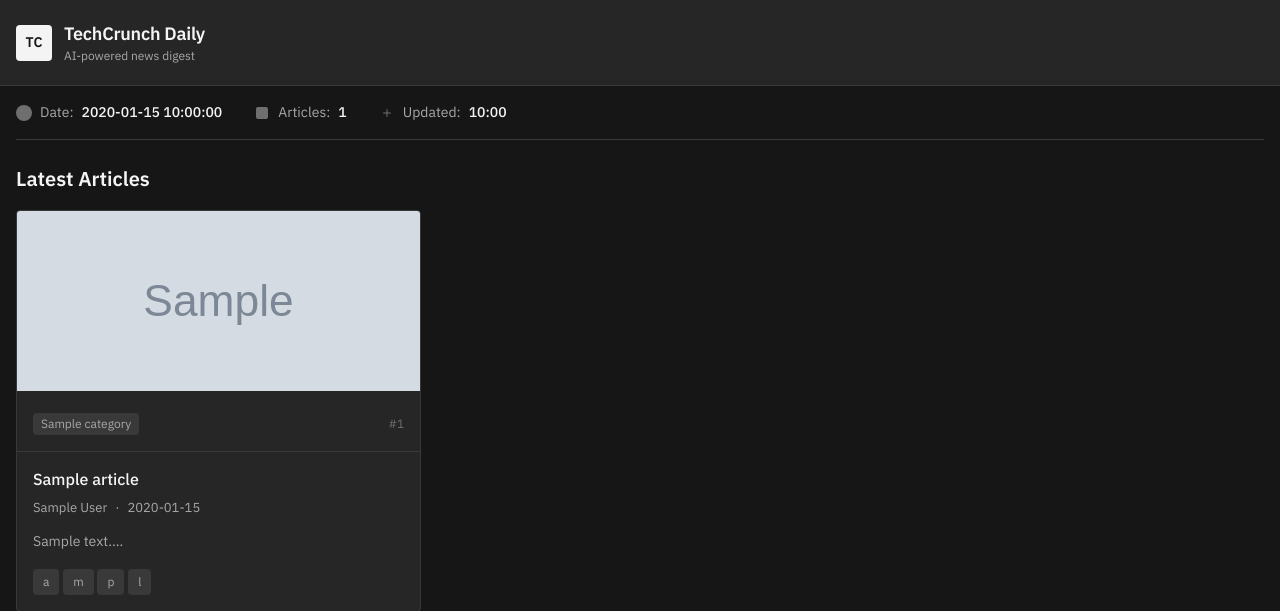
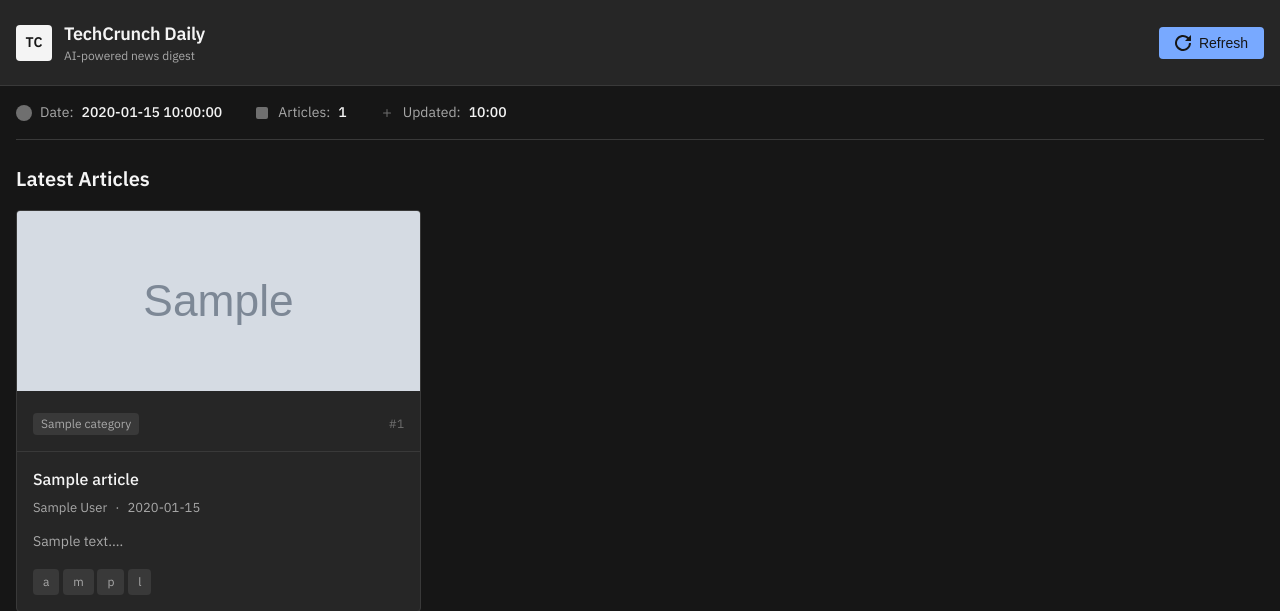
Before and after one commit to designhawk/techcrunch, a Flask app: template templates/index.html in a window 1280 px wide. Shown: the top 611 px of the page. Run offline with Flask 3, Linux system fonts and the light colour scheme; the template is opened without the code that fills it: most values are stand-ins (such as "Sample title", 1, 10 or a date in 2020); grey boxes marked "Sample" are stand-in pictures.

Commit message:
Add manual refresh button to header

```diff
--- a/templates/index.html
+++ b/templates/index.html
@@ -75,6 +75,25 @@
             flex-wrap: wrap;
             gap: 16px;
         }
+
+        .btn-refresh {
+            display: inline-flex;
+            align-items: center;
+            gap: 8px;
+            padding: 8px 16px;
+            background: var(--carbon-accent);
+            color: var(--carbon-bg-primary);
+            border: none;
+            border-radius: 4px;
+            font-size: 0.875rem;
+            font-weight: 500;
+            cursor: pointer;
+            transition: background 0.15s ease;
+        }
+
+        .btn-refresh:hover { background: var(--carbon-accent-hover); }
+        .btn-refresh:disabled { opacity: 0.6; cursor: not-allowed; }
+        .btn-refresh svg { width: 16px; height: 16px; }
 
         .brand { display: flex; align-items: center; gap: 12px; }
 
@@ -344,9 +363,46 @@
                         <p>AI-powered news digest</p>
                     </div>
                 </div>
+                <button class="btn-refresh" onclick="refreshDigest()" id="refreshBtn">
+                    <svg viewBox="0 0 16 16" fill="currentColor"><path d="M13.65 2.35A8 8 0 1016 8h-2a6 6 0 11-1.76-4.24L10 6h6V0l-2.35 2.35z"/></svg>
+                    Refresh
+                </button>
             </div>
         </div>
     </header>
+
+    <script>
+        function refreshDigest() {
+            const btn = document.getElementById('refreshBtn');
+            btn.disabled = true;
+            btn.innerHTML = '<svg viewBox="0 0 16 16" fill="currentColor" class="spin"><path d="M13.65 2.35A8 8 0 1016 8h-2a6 6 0 11-1.76-4.24L10 6h6V0l-2.35 2.35z"/></svg> Generating...';
+
+            fetch('/generate', { method: 'POST' })
+                .then(r => r.json())
+                .then(data => {
+                    if (data.success) {
+                        window.location.reload();
+                    } else {
+                        alert('Error: ' + data.error);
+                        btn.disabled = false;
+                        btn.innerHTML = '<svg viewBox="0 0 16 16" fill="currentColor"><path d="M13.65 2.35A8 8 0 1016 8h-2a6 6 0 11-1.76-4.24L10 6h6V0l-2.35 2.35z"/></svg> Retry';
+                    }
+                })
+                .catch(e => {
+                    alert('Error: ' + e);
+                    btn.disabled = false;
+                    btn.innerHTML = '<svg viewBox="0 0 16 16" fill="currentColor"><path d="M13.65 2.35A8 8 0 1016 8h-2a6 6 0 11-1.76-4.24L10 6h6V0l-2.35 2.35z"/></svg> Retry';
+                });
+        }
+    </script>
+
+    <style>
+        @keyframes spin {
+            from { transform: rotate(0deg); }
+            to { transform: rotate(360deg); }
+        }
+        .spin { animation: spin 1s linear infinite; }
+    </style>
 
     <div class="container">
         <div class="status-bar" role="status" aria-live="polite">
```
